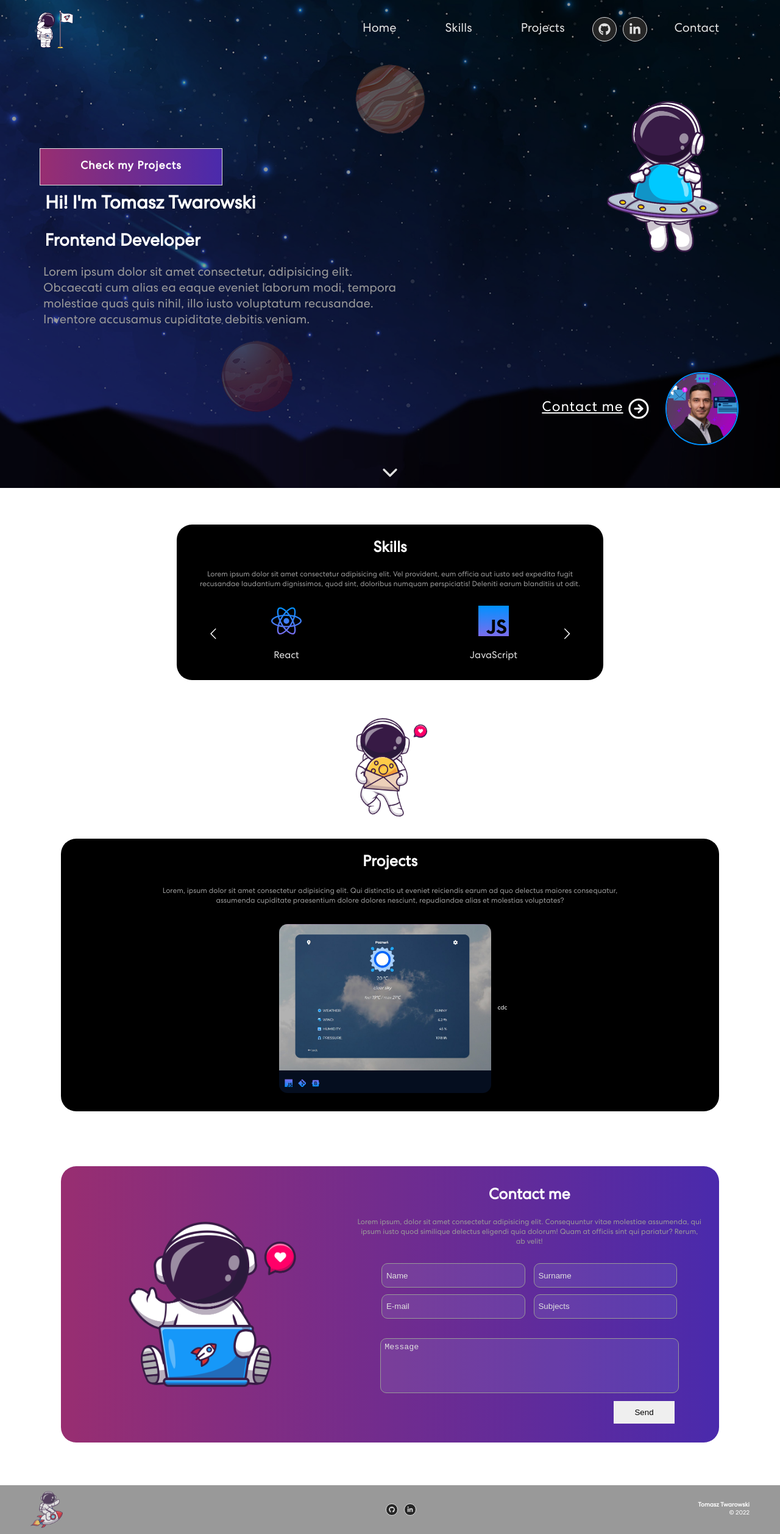
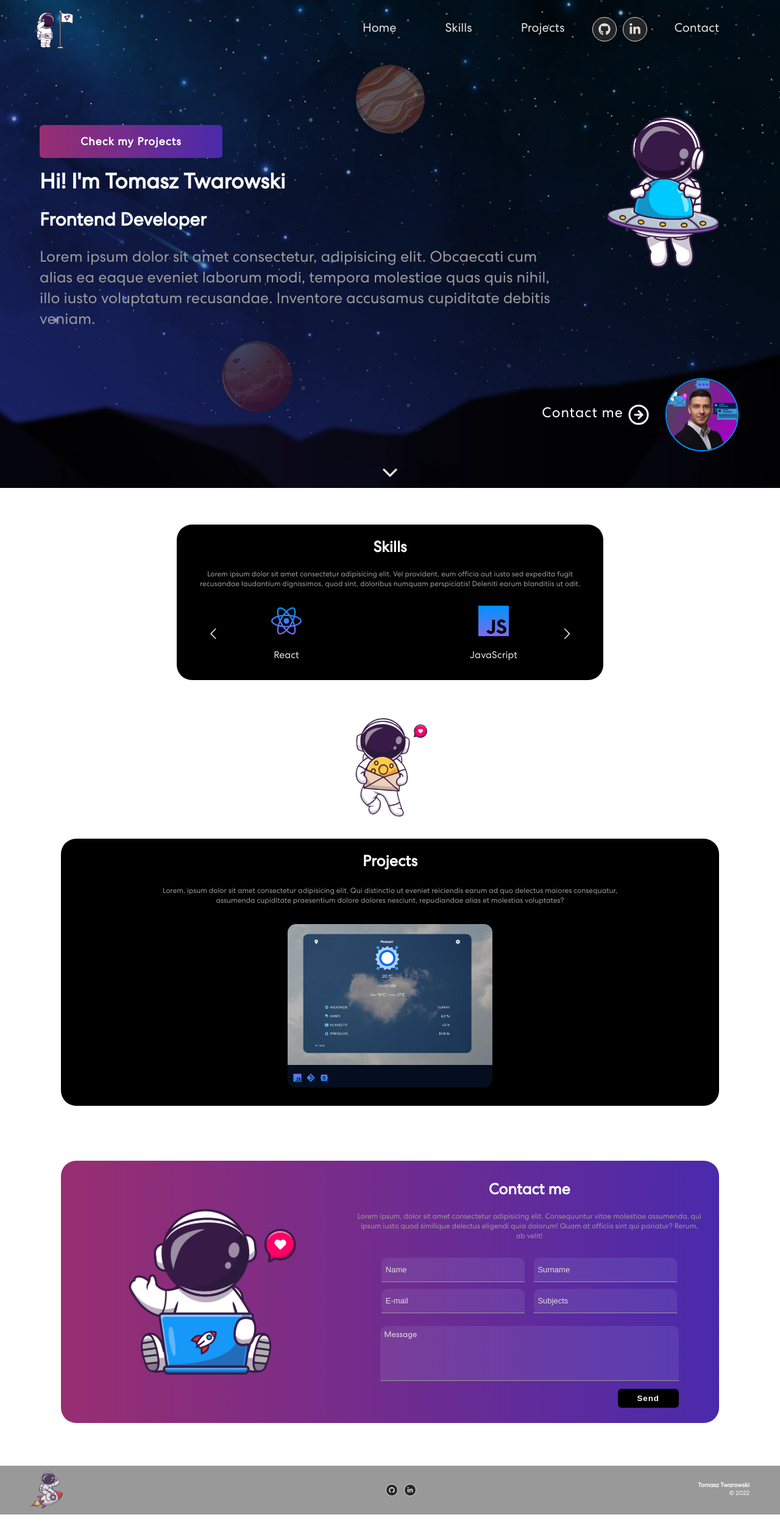
Before and after one commit to stonka123/React-Portfolio, a React (Create React App) app: page / in a window 1280 px wide. Shown: the whole page at 61% size. After the commit the page ends 2483 px from the top, so only its background shows below. Built offline with nearby package versions, Linux system fonts and the light colour scheme.

Commit message:
style input

```diff
--- a/public/index.html
+++ b/public/index.html
@@ -22,7 +22,7 @@
       work correctly both with client-side routing and a non-root public URL.
       Learn how to configure a non-root public URL by running `npm run build`.
     -->
-  <title>React App</title>
+  <title>Tomasz Twarowski - Portfolio - Fronted Developer</title>
 </head>
 
 <body>
--- a/src/components/Contact/Contact.module.css
+++ b/src/components/Contact/Contact.module.css
@@ -68,7 +68,7 @@
 .form-inputs {
 	width: 100%;
 	max-width: 500px;
-	margin: 1em auto;
+	margin: 1em auto 0;
 	padding: 0.5em;
 }
 .form-inputs input {
@@ -76,41 +76,55 @@
 }
 .form-top input {
 	padding: 0.5em;
-
-	border-radius: 10px;
-	border: 1px solid var(--dark-fonts);
+	border-radius: 10px 10px 0 0;
+	border: none;
+	border-bottom: 1px solid var(--dark-fonts);
 	color: var(--white-fonts);
 	width: 100%;
 	max-width: 750px;
 	height: 40px;
 	background: rgba(185, 213, 255, 0.1);
+	font-size: 1.3rem;
 }
-.form-top input:focus,
-.form-top textarea:focus {
-	outline: none;
-}
+
 .form-top input::placeholder,
 .form-top textarea::placeholder {
 	color: var(--gray-fonts);
+}
+.form-top textarea::placeholder {
+	font-family: 'Centra No2';
+	font-size: 1.3rem;
 }
 .form-top textarea {
 	padding: 0.5em;
 	margin: 0.5em 0;
 	resize: none;
-	border-radius: 10px;
-	border: 1px solid var(--dark-fonts);
+	border: none;
+	border-radius: 10px 10px 0 0;
+	border-bottom: 1px solid var(--dark-fonts);
 	color: var(--white-fonts);
 	width: 100%;
 	max-width: 500px;
 	background: rgba(185, 213, 255, 0.1);
 }
 .btn {
+	display: block;
 	align-self: flex-end;
-	margin: 0.5em;
-	padding: 0.8em 0.5em;
+	margin-top: 0.5em;
+	padding: 0.6em 0.3em;
+	letter-spacing: 1px;
 	border: none;
+	border-radius: 6px;
 	width: 100px;
+	font-weight: 600;
+	background-color: black;
+	color: var(--white-fonts);
+	cursor: pointer;
+	position: relative;
+	overflow: hidden;
+	z-index: 2;
 }
+
 .alert {
 	position: absolute;
 	top: 0;
@@ -147,6 +161,15 @@
 .alert-container img {
 	width: 30%;
 }
+.form-inputs input:focus,
+.form-area textarea:focus {
+	outline: none;
+	border-bottom: 1px solid var(--add-color);
+}
+.form-inputs input:focus::placeholder,
+.form-area textarea:focus::placeholder {
+	font-weight: 600;
+}
 
 @media (min-width: 576px) {
 }
--- a/src/components/Header/Header.module.css
+++ b/src/components/Header/Header.module.css
@@ -6,21 +6,6 @@
 	overflow: hidden;
 }
 
-/* .background {
-	position: fixed;
-	top: 0;
-	left: 0;
-	right: 0;
-	bottom: 0;
-	background-image: url(../../assets/img/header_bgc_small.jpg);
-	background-position: center;
-	background-size: cover;
-	background-repeat: no-repeat;
-	width: 100%;
-	height: 100%;
-	filter: brightness(0.6);
-	z-index: -1;
-} */
 .headerIcon {
 	width: 40%;
 	max-width: 300px;
@@ -33,7 +18,7 @@
 	align-items: flex-end;
 	justify-content: flex-end;
 	flex-direction: column;
-	height: 100%;
+	height: 70%;
 }
 
 .container-header {
@@ -48,24 +33,26 @@
 .container-text {
 	display: flex;
 	flex-direction: column;
-	/* width: 90%; */
-	padding: 0.5em;
+	align-items: flex-start;
+
+	padding: 1em;
 	margin: 0.5em;
 }
 .button-portfolio {
 	text-align: center;
 	background: var(--gradient);
 	text-decoration: none;
-	width: 150px;
+	width: 130px;
 	font-size: 1rem;
 	font-weight: 600;
 	letter-spacing: 1px;
 	color: var(--white-fonts);
-	border: 1px solid var(--gray-fonts);
-	padding: 1em;
+	/* border: 1px solid var(--gray-fonts); */
+	padding: 1em 1em 0.7em 1em;
 	cursor: pointer;
 	transition: all 0.3s linear;
-	margin-bottom: 0.2em;
+	margin-bottom: 0.5em;
+	border-radius: 6px;
 }
 
 .button-portfolio:hover {
@@ -73,22 +60,27 @@
 }
 .container-text h1 {
 	padding: 0.3em;
-	font-size: 2.5rem;
-	margin-bottom: 0.2em;
+	font-size: 2rem;
+	padding-left: 0;
+	margin-left: 0;
 }
 
 .container-text h3 {
 	margin-top: 0;
 	padding: 0.3em;
-	font-size: 2.1em;
+	font-size: 1.5em;
 	margin-bottom: 0.2em;
+	padding-left: 0;
+	margin-left: 0;
 }
 .container-text p {
-	width: 90%;
-	font-size: 1.5rem;
+	width: 100%;
+	font-size: 1.2rem;
 	padding: 0.3em;
 	color: var(--dark-fonts);
 	margin-bottom: 1em;
+	padding-left: 0;
+	margin-left: 0;
 }
 
 .container-img {
@@ -112,6 +104,7 @@
 	border: 1px solid transparent;
 	color: var(--white-fonts);
 	cursor: pointer;
+	text-decoration: none;
 }
 .button-contact-mobile:hover .icon-msg {
 	color: var(--add-color);
@@ -134,6 +127,8 @@
 	border: 2px solid var(--add-color);
 }
 .icon-down {
+	position: absolute;
+	bottom: 0;
 	text-align: center;
 	margin: 0 auto;
 	padding: 0.5em;
@@ -171,13 +166,13 @@
 		font-size: 1.3rem;
 	}
 	.container-text h1 {
-		font-size: 2.3rem;
+		font-size: 2.5rem;
 	}
 	.container-text h3 {
-		font-size: 2.1rem;
+		font-size: 2rem;
 	}
 	.container-text p {
-		font-size: 1.3rem;
+		font-size: 1.7rem;
 	}
 	.container-img {
 		margin-right: 2em;
@@ -203,13 +198,13 @@
 		width: 230px;
 	}
 	.container-text h1 {
+		font-size: 3rem;
+	}
+	.container-text h3 {
 		font-size: 2.5rem;
 	}
-	.container-text h3 {
-		font-size: 2.3rem;
-	}
 	.container-text p {
-		font-size: 1.5rem;
+		font-size: 2.2rem;
 	}
 	.container-img {
 		margin-right: 1.7em;
@@ -238,7 +233,6 @@
 	.headerIcon {
 		align-self: center;
 		align-content: center;
-		/* max-width: 400px; */
 		order: 1;
 		width: 50%;
 	}
@@ -254,14 +248,14 @@
 		width: 300px;
 	}
 	.container-text h1 {
-		font-size: 3rem;
+		font-size: 3.5rem;
 	}
 	.container-text h3 {
-		font-size: 2.8em;
+		font-size: 3em;
 	}
 	.container-text p {
-		font-size: 2rem;
-		width: 70%;
+		font-size: 2.5rem;
+		/* width: 80%; */
 	}
 	.container-img {
 		margin-right: 1.8em;
--- a/src/components/Navbar/Menu/Menu.module.css
+++ b/src/components/Navbar/Menu/Menu.module.css
@@ -43,9 +43,9 @@
 .menu-container a {
 	text-decoration: none;
 	color: var(--white-fonts);
-	font-size: 1.5rem;
-	padding: 0.5em;
-	margin: 0.5em;
+	font-size: 2rem;
+	padding: 0.6em;
+	margin: 0.6em;
 }
 
 .social-container {
@@ -77,3 +77,10 @@
 	padding: 0.2em;
 	margin: 1em;
 }
+@media (min-width: 768px) {
+	.menu-container a {
+		font-size: 2.5rem;
+		padding: 1em;
+		margin: 1em;
+	}
+}
--- a/src/components/Navbar/Navbar.js
+++ b/src/components/Navbar/Navbar.js
@@ -52,9 +52,9 @@ function Navbar(props) {
 							<img className={styles['logo-desktop']} src={props.logoImg} alt='logo' />
 						</div>
 						<div className={styles['navigation-container']}>
-							<a href=''>Home</a>
-							<a href=''>Skills</a>
-							<a href=''>Projects</a>
+							<a href='#home'>Home</a>
+							<a href='#skills'>Skills</a>
+							<a href='#projects'>Projects</a>
 							<div className={styles['container-social']}>
 								<div className={styles['social-box']}>
 									<a className={styles['container-social-icon']} href=''>
--- a/src/components/Navbar/Navbar.module.css
+++ b/src/components/Navbar/Navbar.module.css
@@ -4,7 +4,7 @@
 	align-items: center;
 	justify-content: center;
 	padding: 1.5em;
-	height: 10vh;
+
 	margin: 0 auto;
 	width: 100vw;
 	top: 0;
@@ -14,8 +14,8 @@
 	display: flex;
 	align-items: center;
 	justify-content: space-between;
-	width: 100%;
-	height: 10vh;
+	width: 100vw;
+	height: 70px;
 	position: fixed;
 	top: 0;
 	z-index: 10;
@@ -50,7 +50,7 @@
 }
 .scrolledNavBar {
 	transition: all 0.3s;
-	background-color: rgba(0, 0, 0,0.7);
+	background-color: rgba(0, 0, 0, 0.7);
 	border-bottom: 1px solid;
 	border-image: linear-gradient(90deg, rgb(152, 46, 113), rgb(74, 42, 172)) 1;
 
@@ -98,7 +98,7 @@
 	}
 	.scrolledNavBarDesktop {
 		transition: all 0.3s;
-		background-color: black;
+		background-color: rgba(0, 0, 0, 0.7);
 		border-bottom: 1px solid;
 		border-image: linear-gradient(90deg, rgb(152, 46, 113), rgb(74, 42, 172)) 1;
 	}
--- a/src/components/Projects/Projects.js
+++ b/src/components/Projects/Projects.js
@@ -51,7 +51,7 @@ const Projects = props => {
 							<SiBootstrap className={styles.icon} />
 						</div>
 					</div>
-cdc				</div>
+				</div>
 			</div>
 		</section>
 	)
--- a/src/index.css
+++ b/src/index.css
@@ -21,10 +21,9 @@ html {
 	color: var(--white-fonts);
 	font-style: normal;
 	scroll-behavior: smooth;
-	scroll-padding-top: 10vh;
+	scroll-padding-top: 70px;
 }
 body {
-
 	overflow-x: hidden;
 }
 .wrapper {
```
Also changed, not shown: public/manifest.json.
